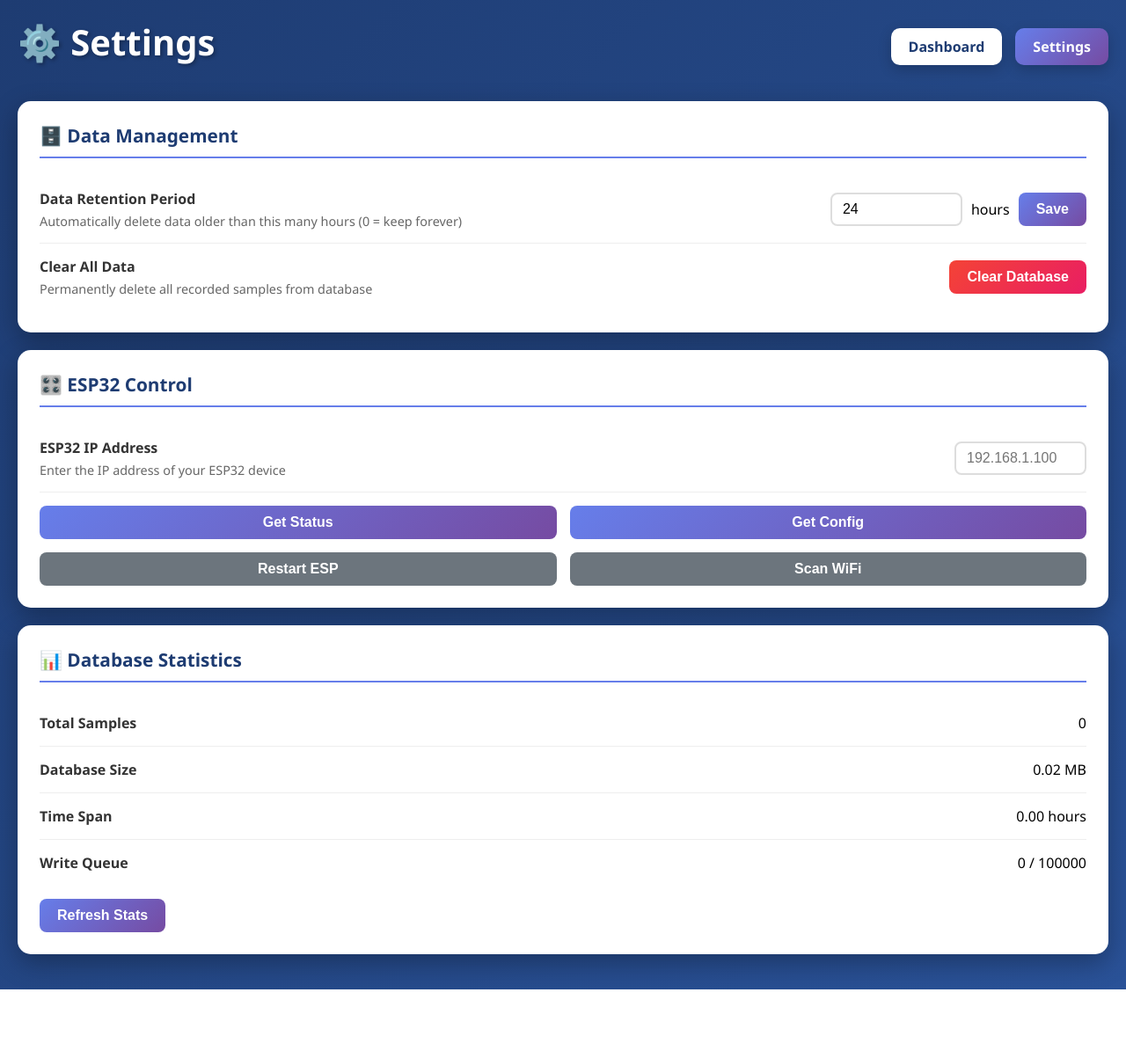
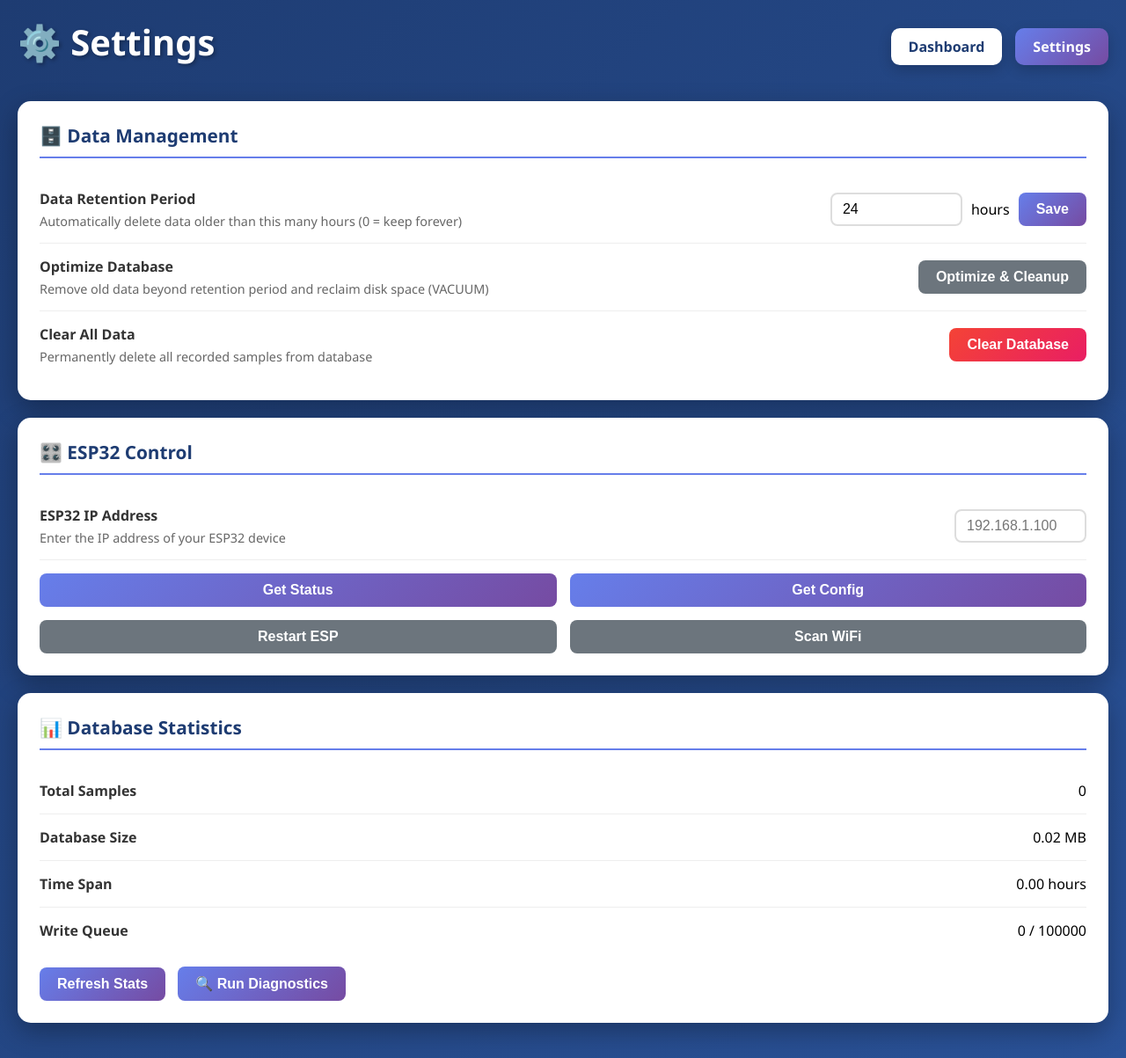
Before and after one commit to angeeinstein/wireless-esp32-sensor-platform, a Flask app: page /settings in a window 1280 px wide. Shown: the whole page at 88% size. Before the commit the page ends 1125 px from the top, so only its background shows below. Run offline with Flask 3, Linux system fonts and the light colour scheme; data that the repository does not hold is empty.

Commit message:
Add database optimization and diagnostics features; implement cleanup and diagnostics endpoints

```diff
--- a/server/app.py
+++ b/server/app.py
@@ -78,6 +78,15 @@ class StreamStats:
     total_samples: int
     uptime_sec: float
     is_receiving: bool
+
+# Database stats cache
+db_stats_cache = {
+    'total_samples': 0,
+    'min_time': 0,
+    'max_time': 0,
+    'last_update': 0
+}
+db_stats_lock = threading.Lock()
 
 # ===== GLOBAL STATE =====
 # Thread-safe storage for recent samples (last 10 seconds at 32kHz = 320k samples max)
@@ -740,28 +749,49 @@ def get_sample_history():
 
 @app.route('/api/database/stats', methods=['GET'])
 def get_database_stats():
-    """Get database statistics"""
+    """Get database statistics (cached for performance)"""
     try:
-        conn = get_db_connection()
-        cursor = conn.cursor()
+        # Check if we should refresh the cache (every 10 seconds)
+        now = time.time()
+        force_refresh = request.args.get('refresh', 'false').lower() == 'true'
 
-        # Total samples
-        cursor.execute("SELECT COUNT(*) FROM samples")
-        total_samples = cursor.fetchone()[0]
+        with db_stats_lock:
+            cache_age = now - db_stats_cache['last_update']
 
-        # Time range
-        cursor.execute("SELECT MIN(timestamp), MAX(timestamp) FROM samples")
-        row = cursor.fetchone()
-        min_time = row[0] if row[0] else 0
-        max_time = row[1] if row[1] else 0
+            # Use cached data if less than 10 seconds old and not force refresh
+            if cache_age < 10 and not force_refresh and db_stats_cache['last_update'] > 0:
+                total_samples = db_stats_cache['total_samples']
+                min_time = db_stats_cache['min_time']
+                max_time = db_stats_cache['max_time']
+            else:
+                # Need to query database
+                conn = get_db_connection()
+                cursor = conn.cursor()
 
-        # Database file size
+                # Use faster approximate count for large tables
+                # For SQLite, we can use a faster method
+                cursor.execute("SELECT COUNT(*) FROM samples")
+                total_samples = cursor.fetchone()[0]
+
+                # Time range - this is relatively fast with index
+                cursor.execute("SELECT MIN(timestamp), MAX(timestamp) FROM samples")
+                row = cursor.fetchone()
+                min_time = row[0] if row[0] else 0
+                max_time = row[1] if row[1] else 0
+
+                conn.close()
+
+                # Update cache
+                db_stats_cache['total_samples'] = total_samples
+                db_stats_cache['min_time'] = min_time
+                db_stats_cache['max_time'] = max_time
+                db_stats_cache['last_update'] = now
+
+        # Database file size (fast operation)
         db_size_bytes = os.path.getsize(DB_PATH) if os.path.exists(DB_PATH) else 0
 
         # Queue status
         queue_size = db_write_queue.qsize()
-
-        conn.close()
 
         return jsonify({
             'status': 'success',
@@ -818,6 +848,159 @@ def manage_retention():
 
         except Exception as e:
             return jsonify({'status': 'error', 'message': str(e)}), 500
+
+@app.route('/api/database/diagnostics', methods=['GET'])
+def database_diagnostics():
+    """Get detailed database diagnostics to investigate size issues"""
+    try:
+        conn = sqlite3.connect(DB_PATH)
+        cursor = conn.cursor()
+
+        # Basic stats
+        total_samples = cursor.execute("SELECT COUNT(*) FROM samples").fetchone()[0]
+
+        # Check for duplicate sample_ids
+        duplicates = cursor.execute("""
+            SELECT sample_id, COUNT(*) as count
+            FROM samples
+            GROUP BY sample_id
+            HAVING count > 1
+            LIMIT 10
+        """).fetchall()
+
+        # Get all indexes
+        indexes = cursor.execute("""
+            SELECT name, sql FROM sqlite_master
+            WHERE type='index' AND tbl_name='samples'
+        """).fetchall()
+
+        # Get all tables
+        tables = cursor.execute("""
+            SELECT name, sql FROM sqlite_master WHERE type='table'
+        """).fetchall()
+
+        # Check time span and calculate expected vs actual rate
+        time_span = cursor.execute("""
+            SELECT
+                MIN(timestamp) as min_ts,
+                MAX(timestamp) as max_ts,
+                MAX(timestamp) - MIN(timestamp) as span_seconds
+            FROM samples
+        """).fetchone()
+
+        # Page count and page size
+        page_count = cursor.execute("PRAGMA page_count").fetchone()[0]
+        page_size = cursor.execute("PRAGMA page_size").fetchone()[0]
+
+        # Database size breakdown
+        db_size_mb = os.path.getsize(DB_PATH) / (1024 * 1024)
+
+        # Check for WAL and SHM files
+        wal_path = DB_PATH + "-wal"
+        shm_path = DB_PATH + "-shm"
+        wal_size_mb = os.path.getsize(wal_path) / (1024 * 1024) if os.path.exists(wal_path) else 0
+        shm_size_mb = os.path.getsize(shm_path) / (1024 * 1024) if os.path.exists(shm_path) else 0
+
+        conn.close()
+
+        # Calculate expected size (very rough estimate)
+        bytes_per_row = 8 + 4 + 8*4  # id(8) + sample_id(4) + 4 floats(8 each)
+        expected_size_mb = (total_samples * bytes_per_row) / (1024 * 1024)
+
+        avg_rate = total_samples / time_span[2] if time_span[2] > 0 else 0
+
+        return jsonify({
+            'success': True,
+            'total_samples': total_samples,
+            'duplicate_sample_ids': len(duplicates),
+            'duplicate_examples': [{'sample_id': d[0], 'count': d[1]} for d in duplicates],
+            'indexes': [{'name': idx[0], 'sql': idx[1]} for idx in indexes],
+            'tables': [{'name': t[0], 'sql': t[1]} for t in tables],
+            'time_span': {
+                'min_timestamp': time_span[0],
+                'max_timestamp': time_span[1],
+                'span_seconds': time_span[2],
+                'span_hours': round(time_span[2] / 3600, 2) if time_span[2] else 0
+            },
+            'sample_rate': {
+                'average_hz': round(avg_rate, 0),
+                'expected_hz': 32000
+            },
+            'file_sizes': {
+                'db_mb': round(db_size_mb, 2),
+                'wal_mb': round(wal_size_mb, 2),
+                'shm_mb': round(shm_size_mb, 2),
+                'total_mb': round(db_size_mb + wal_size_mb + shm_size_mb, 2)
+            },
+            'size_analysis': {
+                'expected_raw_mb': round(expected_size_mb, 2),
+                'actual_mb': round(db_size_mb, 2),
+                'overhead_factor': round(db_size_mb / expected_size_mb, 2) if expected_size_mb > 0 else 0
+            },
+            'sqlite_internals': {
+                'page_count': page_count,
+                'page_size': page_size,
+                'calculated_size_mb': round((page_count * page_size) / (1024 * 1024), 2)
+            }
+        })
+
+    except Exception as e:
+        logger.error(f"Diagnostics error: {e}")
+        return jsonify({'success': False, 'error': str(e)}), 500
+
+@app.route('/api/database/cleanup', methods=['POST'])
+def manual_cleanup():
+    """Manually trigger database cleanup and optimization"""
+    try:
+        conn = get_db_connection()
+        cursor = conn.cursor()
+
+        # Count old data
+        cutoff = time.time() - (DB_RETENTION_HOURS * 3600)
+        cursor.execute("SELECT COUNT(*) FROM samples WHERE timestamp < ?", (cutoff,))
+        old_count = cursor.fetchone()[0]
+
+        # Get total count before
+        cursor.execute("SELECT COUNT(*) FROM samples")
+        total_before = cursor.fetchone()[0]
+
+        # Get file size before
+        size_before = os.path.getsize(DB_PATH) if os.path.exists(DB_PATH) else 0
+
+        if old_count > 0:
+            # Delete old data
+            cursor.execute("DELETE FROM samples WHERE timestamp < ?", (cutoff,))
+            conn.commit()
+            logger.info(f"Cleanup: Deleted {old_count} old samples (>{DB_RETENTION_HOURS}h)")
+
+        # Always run VACUUM to reclaim space
+        cursor.execute("VACUUM")
+        conn.commit()
+        logger.info("Cleanup: VACUUM completed")
+
+        # Get stats after
+        cursor.execute("SELECT COUNT(*) FROM samples")
+        total_after = cursor.fetchone()[0]
+
+        conn.close()
+
+        # Get file size after
+        size_after = os.path.getsize(DB_PATH) if os.path.exists(DB_PATH) else 0
+
+        return jsonify({
+            'status': 'success',
+            'message': f'Cleanup complete',
+            'samples_deleted': old_count,
+            'samples_before': total_before,
+            'samples_after': total_after,
+            'size_before_mb': size_before / (1024 * 1024),
+            'size_after_mb': size_after / (1024 * 1024),
+            'space_reclaimed_mb': (size_before - size_after) / (1024 * 1024)
+        }), 200
+
+    except Exception as e:
+        logger.error(f"Error during cleanup: {e}")
+        return jsonify({'status': 'error', 'message': str(e)}), 500
 
 @app.route('/api/database/clear', methods=['POST'])
 def clear_database():
--- a/server/static/settings.js
+++ b/server/static/settings.js
@@ -8,6 +8,7 @@ document.addEventListener('DOMContentLoaded', () => {
 window.loadSettings = loadSettings;
 window.saveRetention = saveRetention;
 window.clearAllData = clearAllData;
+window.optimizeDatabase = optimizeDatabase;
 window.loadDatabaseStats = loadDatabaseStats;
 window.sendESPCommand = sendESPCommand;
 
@@ -64,6 +65,35 @@ function clearAllData() {
     })
     .catch(err => {
         showToast('error', 'Error', 'Failed to clear database');
+        console.error(err);
+    });
+}
+
+function optimizeDatabase() {
+    if (!confirm('⚠️ This will delete data older than the retention period and optimize the database. This may take several minutes. Continue?')) {
+        return;
+    }
+
+    showToast('info', 'Optimizing...', 'This may take a few minutes for large databases');
+
+    fetch('/api/database/cleanup', {
+        method: 'POST'
+    })
+    .then(r => r.json())
+    .then(data => {
+        if (data.status === 'success') {
+            const message = `
+Deleted ${formatNumber(data.samples_deleted)} old samples
+Database: ${data.size_before_mb.toFixed(2)} MB → ${data.size_after_mb.toFixed(2)} MB
+Reclaimed: ${data.space_reclaimed_mb.toFixed(2)} MB`;
+            showToast('success', 'Optimization Complete', message);
+            loadDatabaseStats();
+        } else {
+            showToast('error', 'Error', data.message);
+        }
+    })
+    .catch(err => {
+        showToast('error', 'Error', 'Failed to optimize database');
         console.error(err);
     });
 }
@@ -277,3 +307,81 @@ function escapeHtml(text) {
     div.textContent = text;
     return div.innerHTML;
 }
+
+// Run diagnostics to investigate database size
+function runDiagnostics() {
+    showToast('Running diagnostics...', 'info');
+
+    fetch('/api/database/diagnostics')
+        .then(response => response.json())
+        .then(data => {
+            if (data.success) {
+                const section = document.getElementById('diagnostics-section');
+                const output = document.getElementById('diagnostics-output');
+
+                // Format diagnostics output
+                let text = '=== DATABASE DIAGNOSTICS ===\n\n';
+
+                text += '📊 SAMPLE DATA:\n';
+                text += `  Total Samples: ${data.total_samples.toLocaleString()}\n`;
+                text += `  Time Span: ${data.time_span.span_seconds.toFixed(2)}s (${data.time_span.span_hours}h)\n`;
+                text += `  Average Rate: ${data.sample_rate.average_hz.toLocaleString()} Hz\n`;
+                text += `  Expected Rate: ${data.sample_rate.expected_hz.toLocaleString()} Hz\n\n`;
+
+                text += '🔍 DUPLICATE CHECK:\n';
+                text += `  Duplicate sample_ids: ${data.duplicate_sample_ids}\n`;
+                if (data.duplicate_examples.length > 0) {
+                    text += '  Examples:\n';
+                    data.duplicate_examples.forEach(d => {
+                        text += `    sample_id ${d.sample_id}: ${d.count} copies\n`;
+                    });
+                } else {
+                    text += '  ✓ No duplicates found\n';
+                }
+                text += '\n';
+
+                text += '💾 FILE SIZES:\n';
+                text += `  Main DB: ${data.file_sizes.db_mb.toFixed(2)} MB\n`;
+                text += `  WAL file: ${data.file_sizes.wal_mb.toFixed(2)} MB\n`;
+                text += `  SHM file: ${data.file_sizes.shm_mb.toFixed(2)} MB\n`;
+                text += `  TOTAL: ${data.file_sizes.total_mb.toFixed(2)} MB\n\n`;
+
+                text += '📐 SIZE ANALYSIS:\n';
+                text += `  Expected (raw): ${data.size_analysis.expected_raw_mb.toFixed(2)} MB\n`;
+                text += `  Actual: ${data.size_analysis.actual_mb.toFixed(2)} MB\n`;
+                text += `  Overhead Factor: ${data.size_analysis.overhead_factor}x\n\n`;
+
+                text += '🗄️ SQLITE INTERNALS:\n';
+                text += `  Page Count: ${data.sqlite_internals.page_count.toLocaleString()}\n`;
+                text += `  Page Size: ${data.sqlite_internals.page_size} bytes\n`;
+                text += `  Calculated Size: ${data.sqlite_internals.calculated_size_mb.toFixed(2)} MB\n\n`;
+
+                text += '📑 TABLES:\n';
+                data.tables.forEach(t => {
+                    text += `  - ${t.name}\n`;
+                });
+                text += '\n';
+
+                text += '🔑 INDEXES:\n';
+                data.indexes.forEach(idx => {
+                    text += `  - ${idx.name}\n`;
+                });
+
+                output.textContent = text;
+                section.style.display = 'block';
+
+                // Scroll to diagnostics
+                section.scrollIntoView({ behavior: 'smooth', block: 'nearest' });
+
+                showToast('Diagnostics complete', 'success');
+            } else {
+                showToast(`Error: ${data.error}`, 'error');
+            }
+        })
+        .catch(error => {
+            console.error('Error:', error);
+            showToast('Failed to run diagnostics', 'error');
+        });
+}
+
+window.runDiagnostics = runDiagnostics;
--- a/server/templates/settings.html
+++ b/server/templates/settings.html
@@ -32,6 +32,16 @@
                     <input type="number" id="retentionHours" min="0" step="1" value="24">
                     <span>hours</span>
                     <button class="btn btn-primary" onclick="saveRetention()">Save</button>
+                </div>
+            </div>
+
+            <div class="setting-row">
+                <div>
+                    <div class="setting-label">Optimize Database</div>
+                    <div class="setting-description">Remove old data beyond retention period and reclaim disk space (VACUUM)</div>
+                </div>
+                <div class="setting-control">
+                    <button class="btn btn-secondary" onclick="optimizeDatabase()">Optimize & Cleanup</button>
                 </div>
             </div>
 
@@ -90,6 +100,14 @@
                 </div>
             </div>
             <button class="btn btn-primary" onclick="loadDatabaseStats()" style="margin-top: 15px;">Refresh Stats</button>
+            <button class="btn btn-primary" onclick="runDiagnostics()" style="margin-top: 15px; margin-left: 10px;">🔍 Run Diagnostics</button>
+        </div>
+
+        <!-- Diagnostics Output -->
+        <div class="settings-section" id="diagnostics-section" style="display: none;">
+            <h3>🔬 Database Diagnostics</h3>
+            <div id="diagnostics-output" style="background: #1e1e1e; padding: 15px; border-radius: 4px; font-family: 'Consolas', 'Monaco', monospace; font-size: 13px; white-space: pre-wrap; max-height: 600px; overflow-y: auto; line-height: 1.5; color: #d4d4d4;">
+            </div>
         </div>
     </div>
 
```
